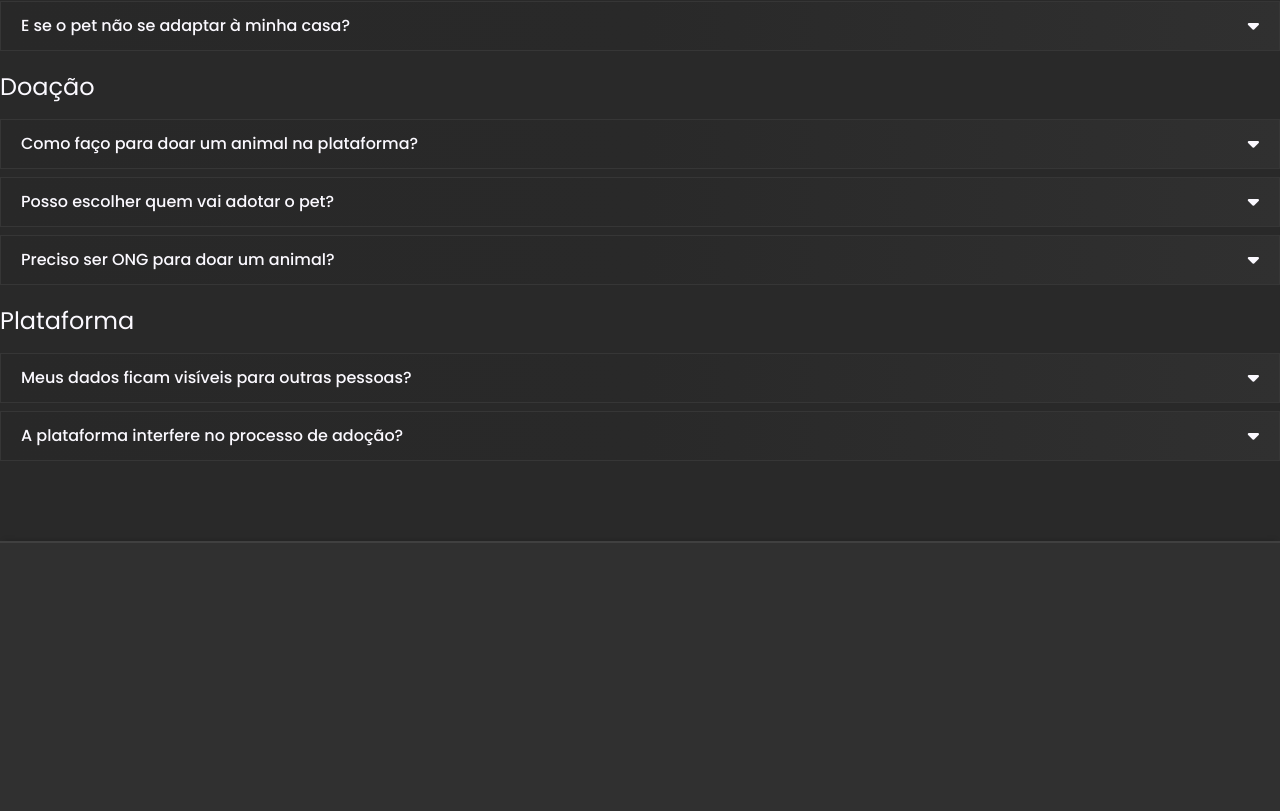
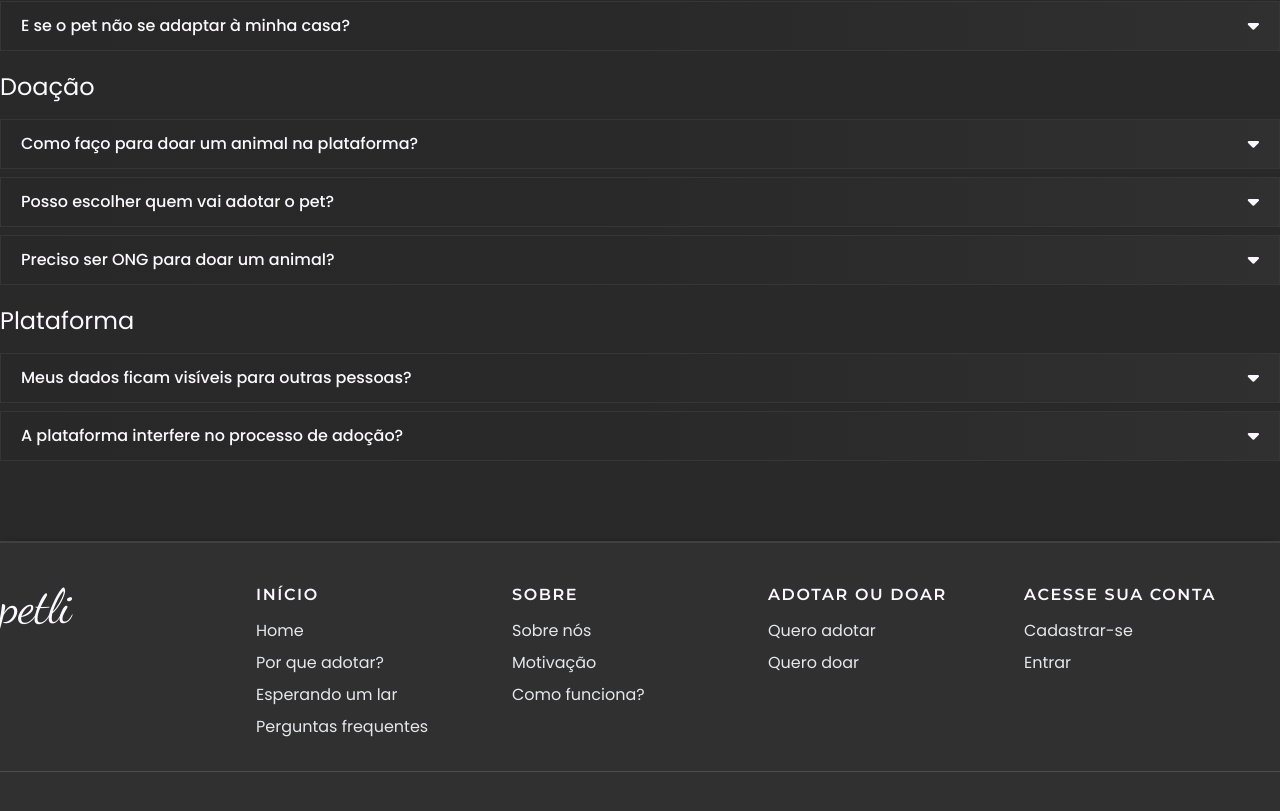
Before and after one commit to emersonjuunior/petli, a React (Vite) app: page / in a window 1280 px wide. Shown: the part 2690-3501 px from the top of the page. Built offline with nearby package versions, Linux system fonts and the light colour scheme; no server answers; the database is empty.

Commit message:
feat: desenvolvendo footer

```diff
--- a/src/components/About/FirstSection.tsx
+++ b/src/components/About/FirstSection.tsx
@@ -7,7 +7,7 @@ const FirstSection = () => {
   const [imgLoad, setImgLoad] = useState(true);
 
   return (
-    <section className="min-h-fit px-4 border-b-[#363636] border-b-2 pt-6 md:pt-10 pb-12 md:pb-15">
+    <section id="sobre-nos" className="min-h-fit px-4 border-b-[#363636] border-b-2 pt-6 md:pt-10 pb-12 md:pb-15 scroll-mt-12">
       <div className="w-full max-w-7xl mx-auto flex items-center md:gap-4 lg:gap-5 xl:gap-6">
         <aside className="hidden md:block">
           {imgLoad && (
--- a/src/components/About/Info.tsx
+++ b/src/components/About/Info.tsx
@@ -12,7 +12,7 @@ const Info = () => {
   const [donateImg, setDonateImg] = useState(true);
 
   return (
-    <section className="border-b-[#363636] border-b-2 py-15 md:py-20 lg:py-25 px-4 xl:px-0">
+    <section id="como-funciona" className="border-b-[#363636] border-b-2 py-15 md:py-20 lg:py-25 px-4 xl:px-0 scroll-mt-12">
       <motion.div
         ref={motionRef}
         initial={{ opacity: 0, y: 50 }}
--- a/src/components/About/MVV.tsx
+++ b/src/components/About/MVV.tsx
@@ -12,8 +12,9 @@ const MVV = () => {
 
   return (
     <section
+    id="motivacao"
       ref={sectionRef}
-      className="w-full bg-[#292929] pt-10 md:pt-15 lg:pt-20 pb-15 md:pb-25 lg:pb-30 border-b-[#363636] border-b-2 px-4 xl:px-0"
+      className="w-full bg-[#292929] pt-10 md:pt-15 lg:pt-20 pb-15 md:pb-25 lg:pb-30 border-b-[#363636] border-b-2 px-4 xl:px-0 scroll-mt-10"
     >
       <div ref={motionRef} className="w-full max-w-7xl mx-auto">
         <div className="flex flex-col md:flex-row justify-center gap-7 md:gap-12 lg:gap-16 xl:gap-20 md:h-[450px] lg:h-[500px] md:items-center">
--- a/src/components/Footer.tsx
+++ b/src/components/Footer.tsx
@@ -1,6 +1,123 @@
+import { useNavigate } from "react-router-dom";
+import { Link } from "react-router-dom";
+import { useUserContext } from "../context/UserContext";
+
 const Footer = () => {
+  const navigate = useNavigate();
+  const { user, username } = useUserContext();
+
+  const goToSection = (page: string, id: string) => {
+    navigate(page, { replace: false });
+    setTimeout(() => {
+      const element = document.querySelector(id);
+      if (element) {
+        element.scrollIntoView({ behavior: "smooth" });
+      }
+    }, 100);
+  };
+
   return (
-    <footer className="border-t-[#404040] border-t-2 bg-[#303030] w-full min-h-[400px] shadow-[0_-4px_6px_-4px_rgba(0,0,0,0.2)]"></footer>
+    <footer className="border-t-[#404040] border-t-2 bg-[#303030] w-full min-h-[400px] shadow-[0_-4px_6px_-4px_rgba(0,0,0,0.2)]">
+      <div className="w-full max-w-7xl mx-auto py-10">
+        <div className="flex justify-between">
+          <p className="font-serif text-5xl">petli</p>
+          <section className="w-full max-w-5xl grid grid-cols-4">
+            <ul className="flex flex-col gap-2">
+              <h4 className="font-semibold uppercase font-mont tracking-widest mb-1">
+                Início
+              </h4>
+              <li
+                className="cursor-pointer text-gray-200 duration-300 hover:text-white"
+                onClick={() => goToSection("/", "#home")}
+              >
+                Home
+              </li>
+              <li
+                className="cursor-pointer text-gray-200 duration-300 hover:text-white"
+                onClick={() => goToSection("/", "#por-que-adotar")}
+              >
+                Por que adotar?
+              </li>
+              <li
+                className="cursor-pointer text-gray-200 duration-300 hover:text-white"
+                onClick={() => goToSection("/", "#esperando-um-lar")}
+              >
+                Esperando um lar
+              </li>
+              <li
+                className="cursor-pointer text-gray-200 duration-300 hover:text-white"
+                onClick={() => goToSection("/", "#perguntas-frequentes")}
+              >
+                Perguntas frequentes
+              </li>
+            </ul>
+            <ul className="flex flex-col gap-2">
+              <h4 className="font-semibold uppercase font-mont tracking-widest mb-1">
+                Sobre
+              </h4>
+              <li
+                className="cursor-pointer text-gray-200 duration-300 hover:text-white"
+                onClick={() => goToSection("/sobre", "#sobre-nos")}
+              >
+                Sobre nós
+              </li>
+              <li
+                className="cursor-pointer text-gray-200 duration-300 hover:text-white"
+                onClick={() => goToSection("/sobre", "#motivacao")}
+              >
+                Motivação
+              </li>
+              <li
+                className="cursor-pointer text-gray-200 duration-300 hover:text-white"
+                onClick={() => goToSection("/sobre", "#como-funciona")}
+              >
+                Como funciona?
+              </li>
+            </ul>
+            <ul className="flex flex-col gap-2">
+              <h4 className="font-semibold uppercase font-mont tracking-widest mb-1">
+                Adotar ou Doar
+              </h4>
+              <li className="cursor-pointer text-gray-200 duration-300 hover:text-white">
+                <Link to="/quero-adotar">Quero adotar</Link>
+              </li>
+              <li className="cursor-pointer text-gray-200 duration-300 hover:text-white">
+                <Link to="/novo-pet">Quero doar</Link>
+              </li>
+            </ul>
+            {user ? (
+              <ul className="flex flex-col gap-2">
+                <h4 className="font-semibold uppercase font-mont tracking-widest mb-1">
+                  Minha conta
+                </h4>
+                <li className="cursor-pointer text-gray-200 duration-300 hover:text-white">
+                  <Link to={`/${username}`}>Meu perfil</Link>
+                </li>
+                <li className="cursor-pointer text-gray-200 duration-300 hover:text-white">
+                  <Link to="/minhas-adocoes">Minhas adoções</Link>
+                </li>
+                <li className="cursor-pointer text-gray-200 duration-300 hover:text-white">
+                  <Link to="/minhas-doacoes">Minhas doações</Link>
+                </li>
+              </ul>
+            ) : (
+              <ul className="flex flex-col gap-2">
+                <h4 className="font-semibold uppercase font-mont tracking-widest mb-1">
+                  Acesse sua conta
+                </h4>
+                <li className="cursor-pointer text-gray-200 duration-300 hover:text-white">
+                  <Link to="/cadastro">Cadastrar-se</Link>
+                </li>
+                <li className="cursor-pointer text-gray-200 duration-300 hover:text-white">
+                  <Link to="/login">Entrar</Link>
+                </li>
+              </ul>
+            )}
+          </section>
+        </div>
+         <div className="bg-[#505050] h-[1px] w-full my-8"></div>
+      </div>
+    </footer>
   );
 };
 
--- a/src/components/Home/Benefits.tsx
+++ b/src/components/Home/Benefits.tsx
@@ -11,7 +11,7 @@ const Benefits = () => {
   });
 
   return (
-    <section className="w-full bg-[#292929] pt-10 md:pt-15 lg:pt-20 pb-15 md:pb-25 lg:pb-30 border-b-[#363636] border-b-2 px-4 xl:px-0">
+    <section id="por-que-adotar" className="w-full bg-[#292929] pt-10 md:pt-15 lg:pt-20 pb-15 md:pb-25 lg:pb-30 border-b-[#363636] border-b-2 px-4 xl:px-0 scroll-mt-10">
       <motion.div
         ref={motionRef}
         initial={{ opacity: 0, y: 50 }}
--- a/src/components/Home/Faq.tsx
+++ b/src/components/Home/Faq.tsx
@@ -40,8 +40,9 @@ const Faq = () => {
 
   return (
     <section
+    id="perguntas-frequentes"
       ref={sectionRef}
-      className="w-full bg-[#292929] pt-8 md:pt-12 pb-12 md:pb-20 px-4 xl:px-0"
+      className="w-full bg-[#292929] pt-8 md:pt-12 pb-12 md:pb-20 px-4 xl:px-0 scroll-mt-19"
     >
       <div className="w-full max-w-7xl mx-auto">
         <motion.div
--- a/src/components/Home/Hero.tsx
+++ b/src/components/Home/Hero.tsx
@@ -4,7 +4,7 @@ import { Link } from "react-router-dom";
 
 const Hero = () => {
   return (
-    <section className="relative min-h-fit md:min-h-[92vh] w-screen bg-[url('/dogs.jpg')] bg-cover bg-size bg-no-repeat bg-[position:79%_0%] md:bg-[position:75%_0%] lg:bg-center px-4 md:px-7 lg:px-10 pb-4">
+    <section id="home" className="relative min-h-fit md:min-h-[92vh] w-screen bg-[url('/dogs.jpg')] bg-cover bg-size bg-no-repeat bg-[position:79%_0%] md:bg-[position:75%_0%] lg:bg-center px-4 md:px-7 lg:px-10 pb-4">
       <div className="absolute inset-0 bg-bgBlack/90 backdrop-blur-[3px] border-b-[#363636] border-b-2"></div>
       <div className="relative z-10 h-full min-h-[92vh] w-full max-w-7xl mx-auto pt-[9vh] md:pt-[20vh] lg:pt-[23vh] space-y-6">
         <motion.h1
--- a/src/components/Home/PetsSlide.tsx
+++ b/src/components/Home/PetsSlide.tsx
@@ -44,8 +44,8 @@ const PetsSlide = () => {
 
   return (
     <section
-      className="border-b-[#363636] border-b-2 py-15 md:py-20 lg:py-25 px-4 xl:px-0"
-      id="available-pets"
+      className="border-b-[#363636] border-b-2 py-15 md:py-20 lg:py-25 px-4 xl:px-0 scroll-mt-8"
+      id="esperando-um-lar"
       ref={sectionRef}
     >
       <motion.div
--- a/src/index.css
+++ b/src/index.css
@@ -104,7 +104,7 @@ body {
   content: "";
 }
 
-#available-pets .swiper {
+#esperando-um-lar .swiper {
   width: 100%;
   max-width: 1280px;
 }
@@ -161,7 +161,7 @@ body {
 }
 
 @media screen and (max-width: 1200px) {
-  #available-pets .swiper {
+  #esperando-um-lar .swiper {
     width: 100%;
     max-width: 950px;
   }
```
Also changed, not shown: src/pages/Home.tsx (+15 -0 lines).
